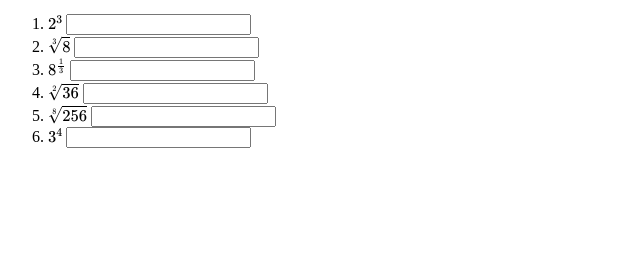
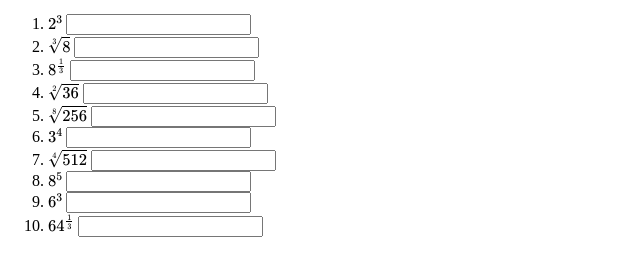
Before and after one commit to oliversmith23/AACoding02-6, a plain HTML site: page index.html in a window 1280 px wide. Shown: the part 100-376 px from the top of the page, without its empty margins (0-640 px from the left). Drawn offline with nearby package versions, Linux system fonts and the light colour scheme.

Commit message:
Update index.html

```diff
--- a/index.html
+++ b/index.html
@@ -32,6 +32,10 @@ Score = <span id="score">0</span>
 <li>\( \sqrt[2]{36} \) <input data-correct="6" /></li>
 <li>\(\sqrt[8]{256} \) <input data-correct="2" /></li>
 <li>\( 3^4 \) <input data-correct="81" < li>
+<li>\(\sqrt[4]{512}\) <input data-correct="4" /></li>
+<li>\( 8^5 \) <input data-correct="32768" /></li>
+<li>\( 6^3 \) <input data-correct="216" /></li>
+<li>\( 64^\frac{1}{3}\) <input data-correct="4" /></li>
 </ol>
 <script src='https://cdnjs.cloudflare.com/ajax/libs/jquery/3.4.1/jquery.min.js'></script>
 <script src='https://cdn.jsdelivr.net/npm/mathjax@3/es5/tex-mml-chtml.js'></script>
```
